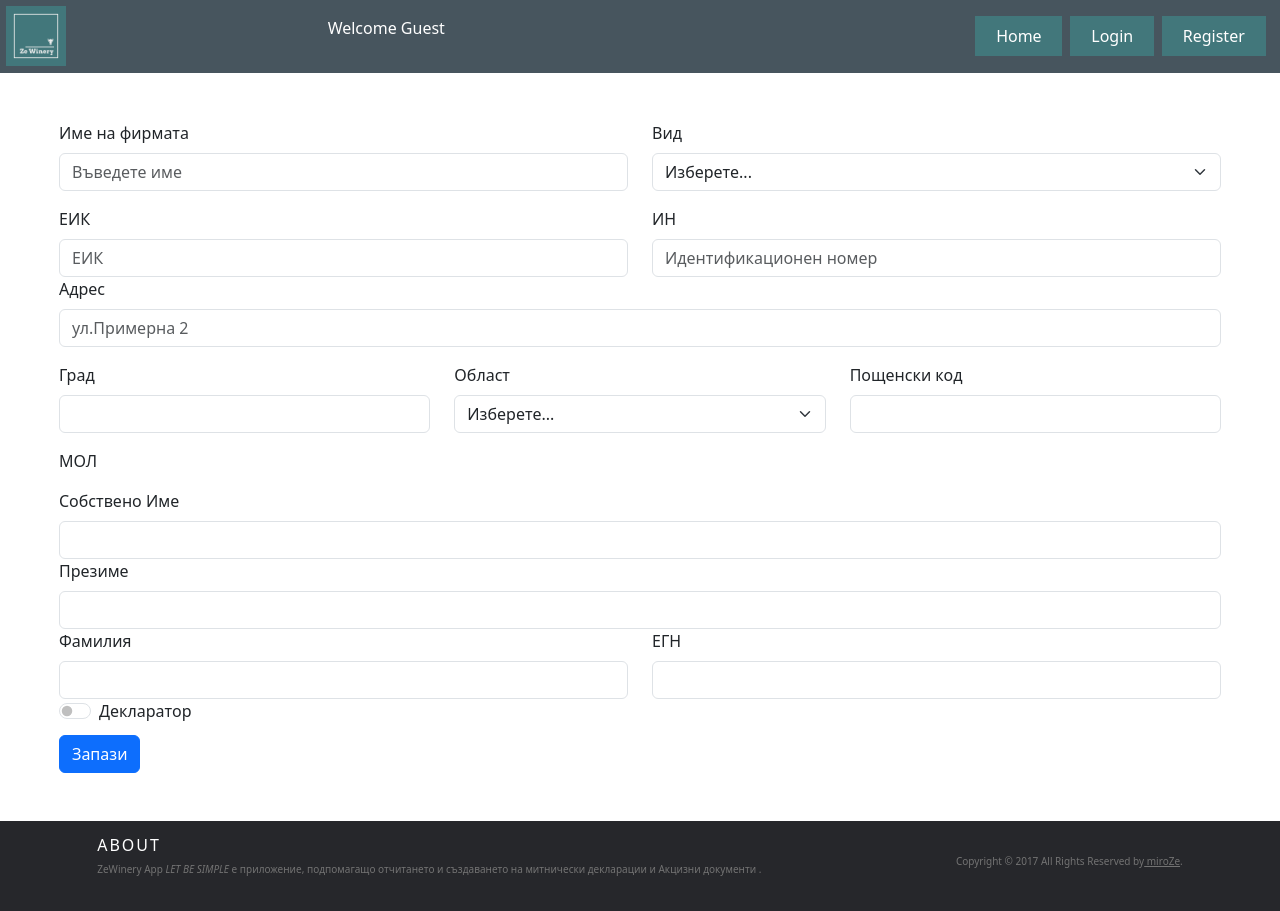
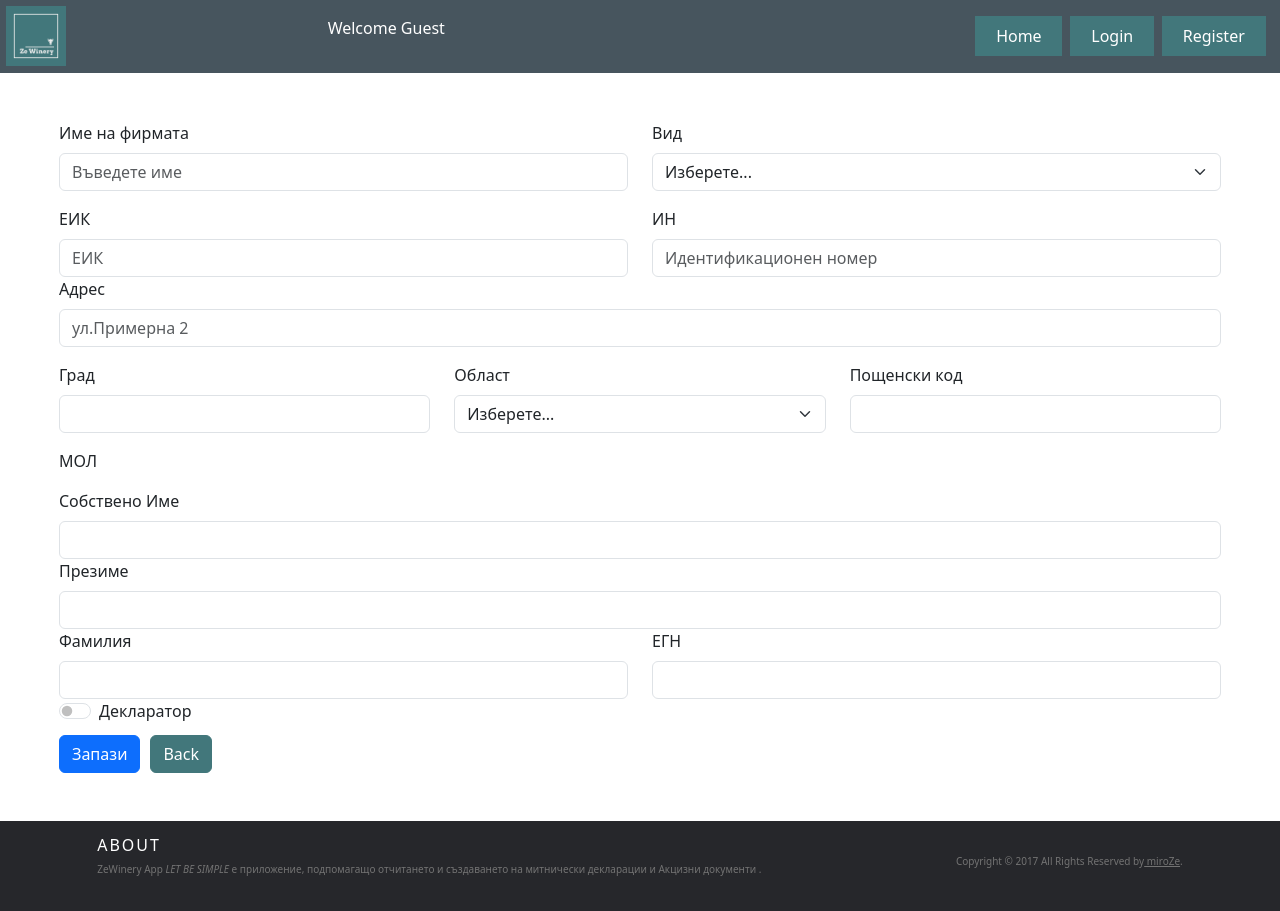
Before and after one commit to MiroZe/ze-winery, a React (Vite) app in the folder ze-winery-app/: page /create-company in a window 1280 px wide. Built offline with nearby package versions, Linux system fonts and the light colour scheme.

Commit message:
back button to create company

```diff
--- a/ze-winery-app/src/components/Companies/CreateCompany/CreateCompany.jsx
+++ b/ze-winery-app/src/components/Companies/CreateCompany/CreateCompany.jsx
@@ -11,6 +11,7 @@ import { useSelector } from 'react-redux';
 import { useState } from 'react';
 import { useNavigate } from 'react-router-dom';
 import { useErrorMessageDispatch } from '../../../hooks/useErrorMessageDispatch';
+import BackButton from '../../Common/BackButton/BackButton';
 
 const CreateCompany = () => {
 
@@ -207,6 +208,7 @@ const onChangeDeclarerHandler = () => {
         <Button variant="primary" type="submit" style={{marginTop:'10px'}}>
           Запази
         </Button>
+        <BackButton path={'/dashboard'}/>
       </Form>
 
     </div>
--- a/ze-winery-app/src/components/Companies/CreateCompany/CreateCompany.module.css
+++ b/ze-winery-app/src/components/Companies/CreateCompany/CreateCompany.module.css
@@ -5,3 +5,16 @@
     padding: 1em;
 
 }
+
+.create-company-container a {
+    background-color: #42777b;
+    margin: 10px 0 0 10px;
+    border-color: #42777b;
+}
+
+.create-company-container a:hover {
+    background-color: #fff;
+    border-color: #42777b;
+    color: #42777b;
+
+}
```
